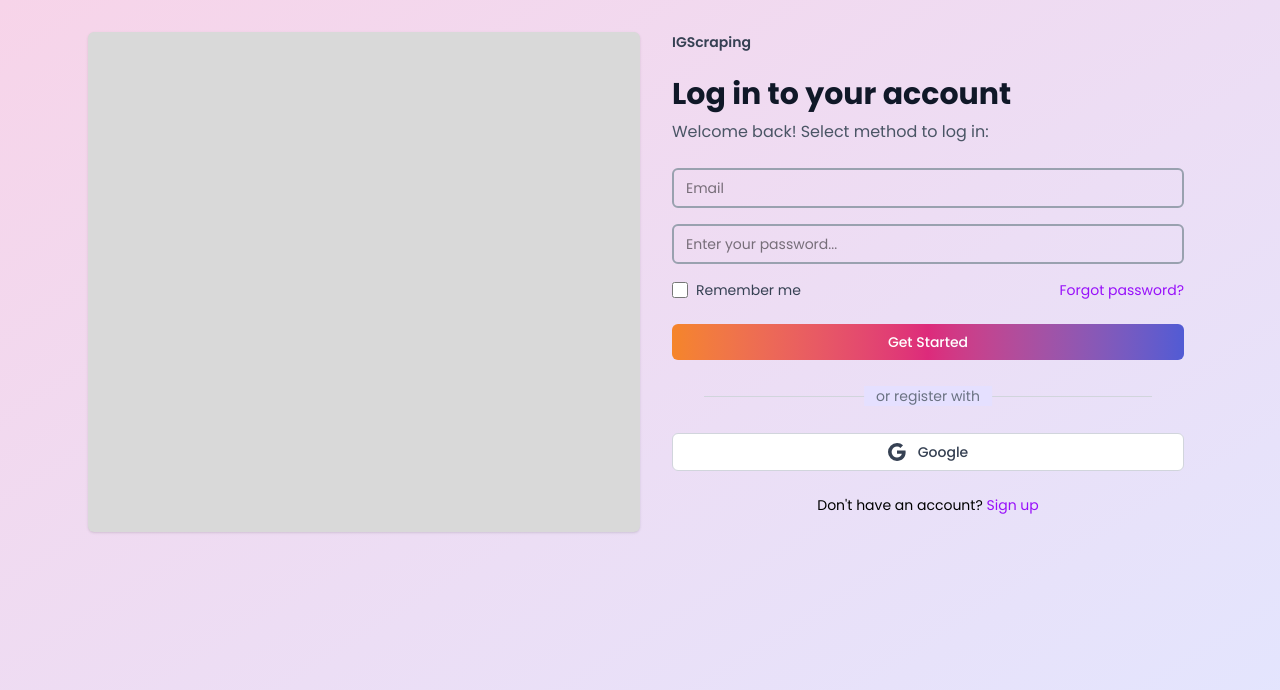
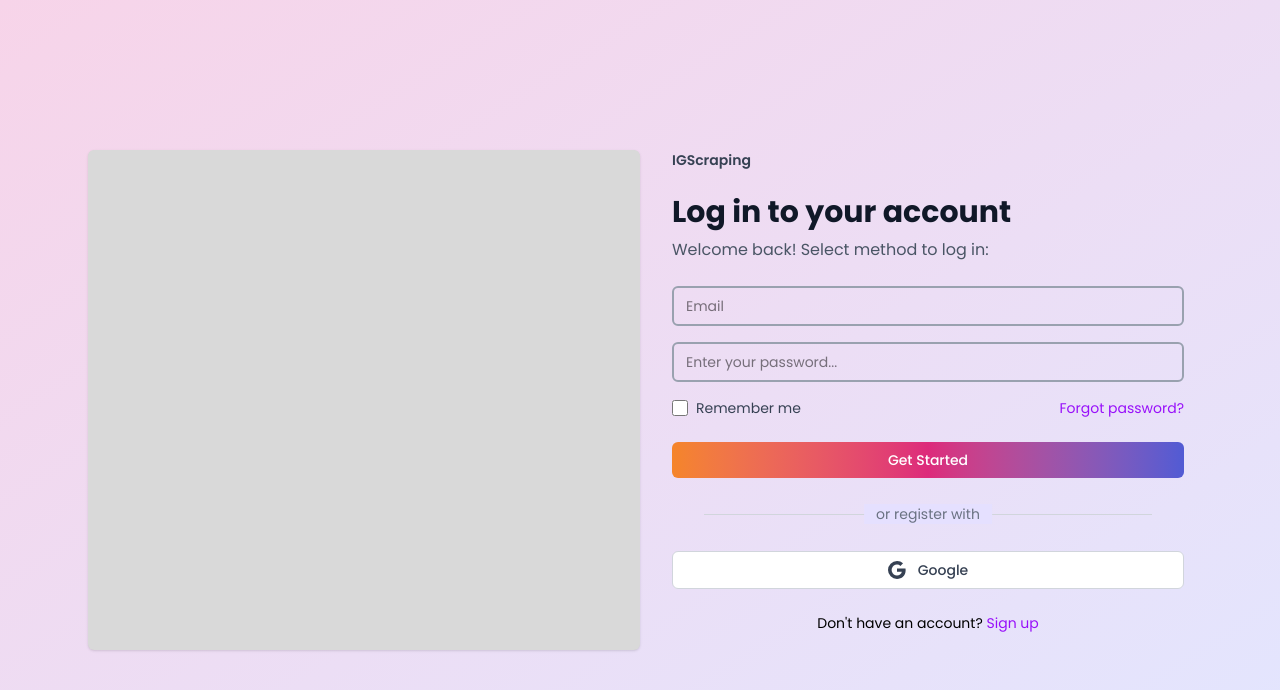
Before and after one commit to ioNihal/reusable-dashboard, a React (Vite) app: page /login in a window 1280 px wide. Shown: the top 690 px of the page. Built offline with nearby package versions, Linux system fonts and the light colour scheme.

Commit message:
minor centering

```diff
--- a/src/pages/AuthPages/Login.tsx
+++ b/src/pages/AuthPages/Login.tsx
@@ -40,7 +40,7 @@
     };
 
     return (
-        <div className="min-h-screen bg-linear-to-br from-[#F7D4E9] to-[#E2E6FF] px-4 py-8">
+        <div className="min-h-screen bg-linear-to-br from-[#F7D4E9] to-[#E2E6FF] px-4 py-8 grid place-items-center">
             <div className="w-full max-w-6xl mx-auto flex flex-col md:flex-row items-start gap-8 px-4 md:px-6">
                 <div className="bg-[#D9D9D9] w-full md:w-1/2 h-[200px] md:h-[500px] rounded-md shadow-sm"></div>
                 <div className="w-full md:w-1/2 max-w-lg flex flex-col justify-center space-y-6 mx-auto md:mx-0">
--- a/src/pages/AuthPages/Signup.tsx
+++ b/src/pages/AuthPages/Signup.tsx
@@ -44,7 +44,7 @@
   };
 
   return (
-    <div className="min-h-screen bg-linear-to-br from-[#F7D4E9] to-[#E2E6FF] px-4 py-8">
+    <div className="min-h-screen bg-linear-to-br from-[#F7D4E9] to-[#E2E6FF] px-4 py-8 grid place-items-center">
       <div className="w-full max-w-6xl mx-auto flex flex-col md:flex-row items-start gap-8 px-4 md:px-6">
         <div className=" bg-[#D9D9D9] w-full md:w-1/2 h-[200px] md:h-[500px] rounded-md shadow-sm"></div>
         <div className="w-full md:w-1/2 max-w-lg flex flex-col justify-center space-y-6 mx-auto md:mx-0">
```
